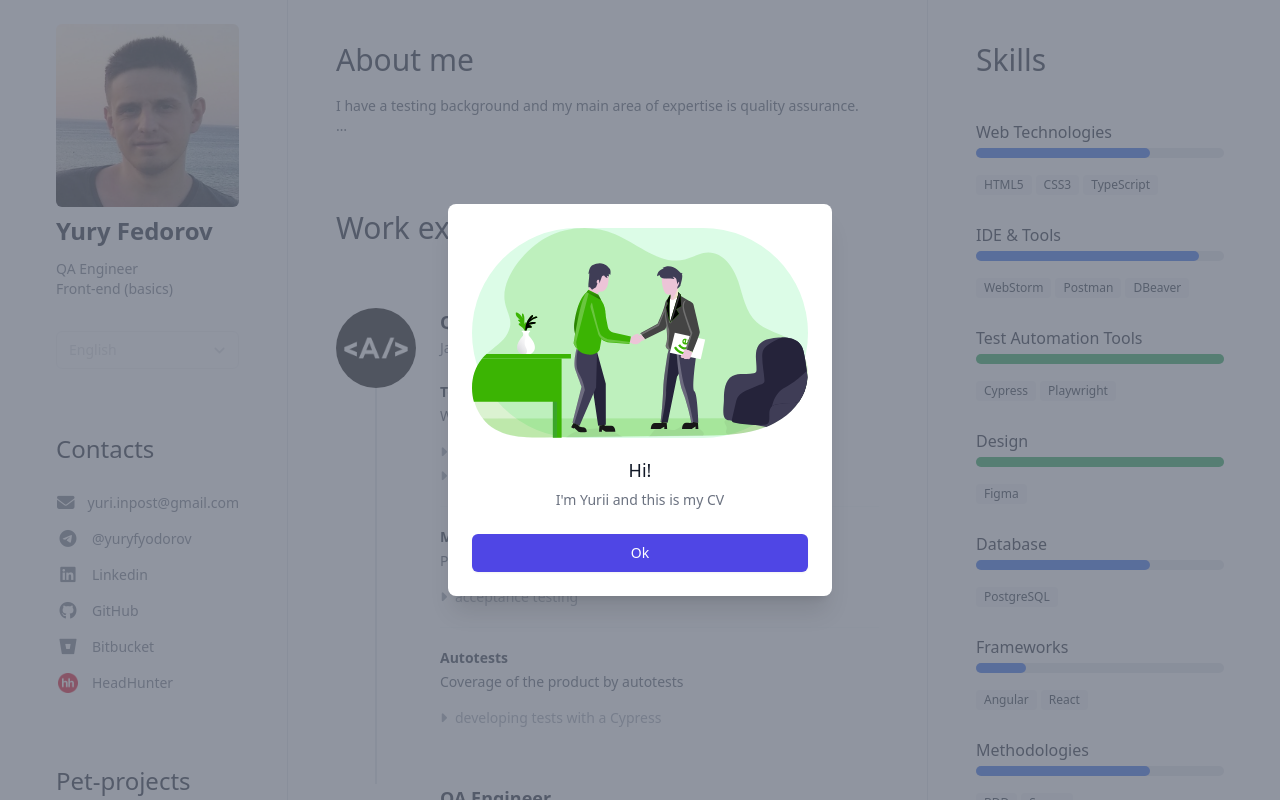
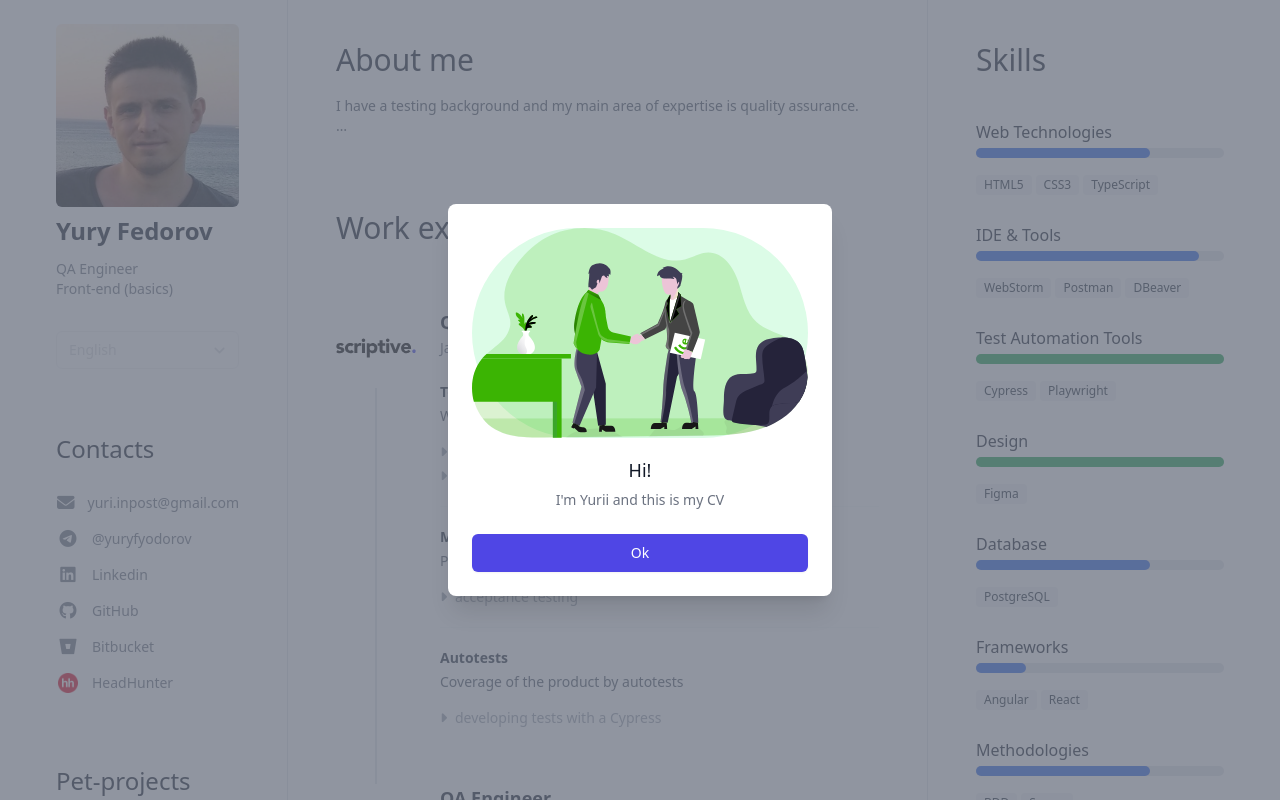
Before and after one commit to yurifyodorov/yurifyodorov.github.io, an Angular app: page / in a window 1280 px wide. Shown: the top 800 px of the page. Built offline with nearby package versions, Linux system fonts and the light colour scheme.

Commit message:
add scriptive logo

```diff
--- a/src/app/experience/experience.component.html
+++ b/src/app/experience/experience.component.html
@@ -12,7 +12,7 @@
           <div class="relative">
             <img
               class="h-20 w-20 rounded-full flex items-center justify-center bg-white"
-              src="assets/images/logo-avalon.jpg"
+              src="assets/images/logo-scriptive.svg"
               alt="">
           </div>
           <div class="min-w-0 flex-1">
```
Also changed, not shown: src/assets/images/logo-scriptive.svg (added).
